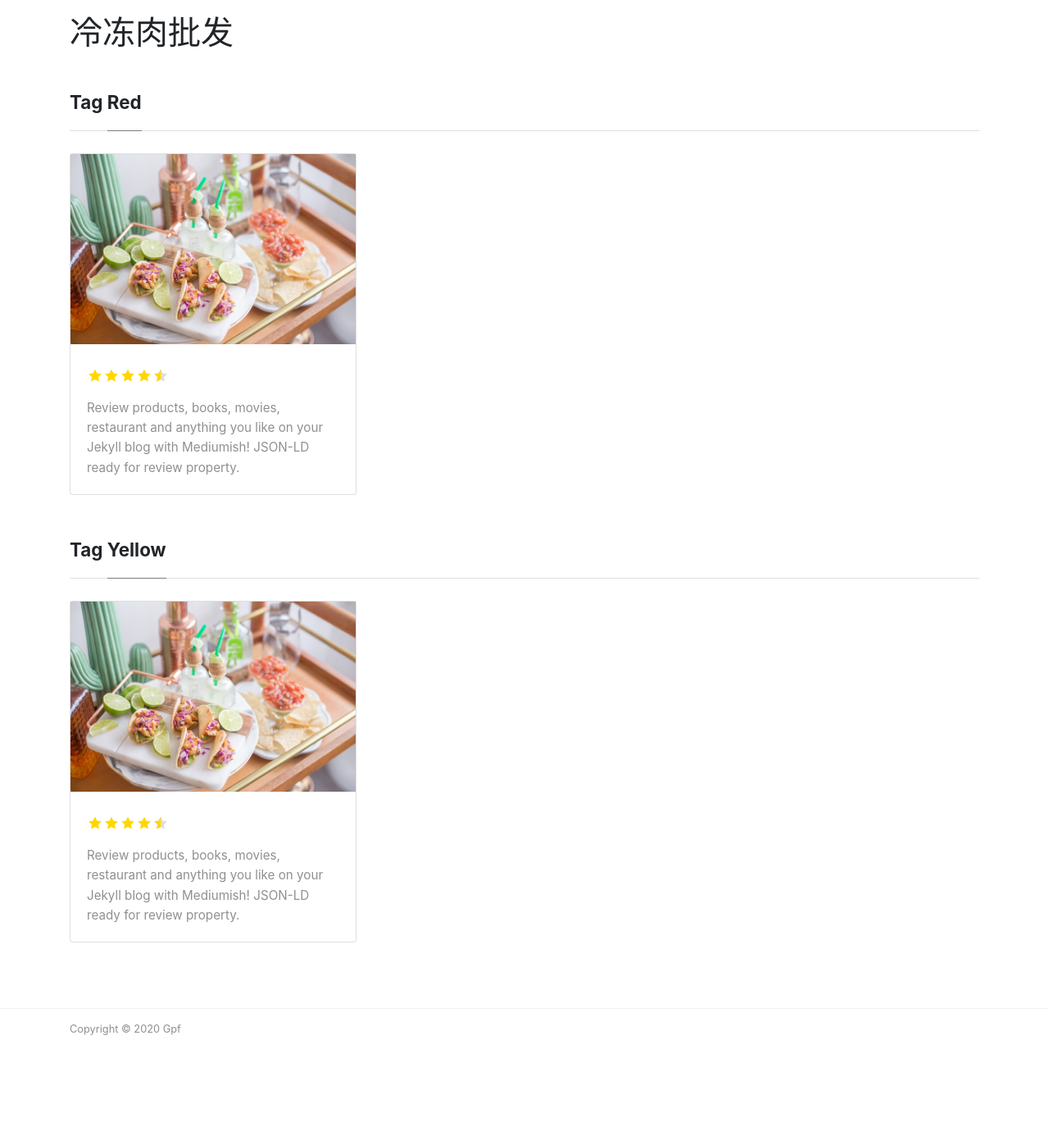
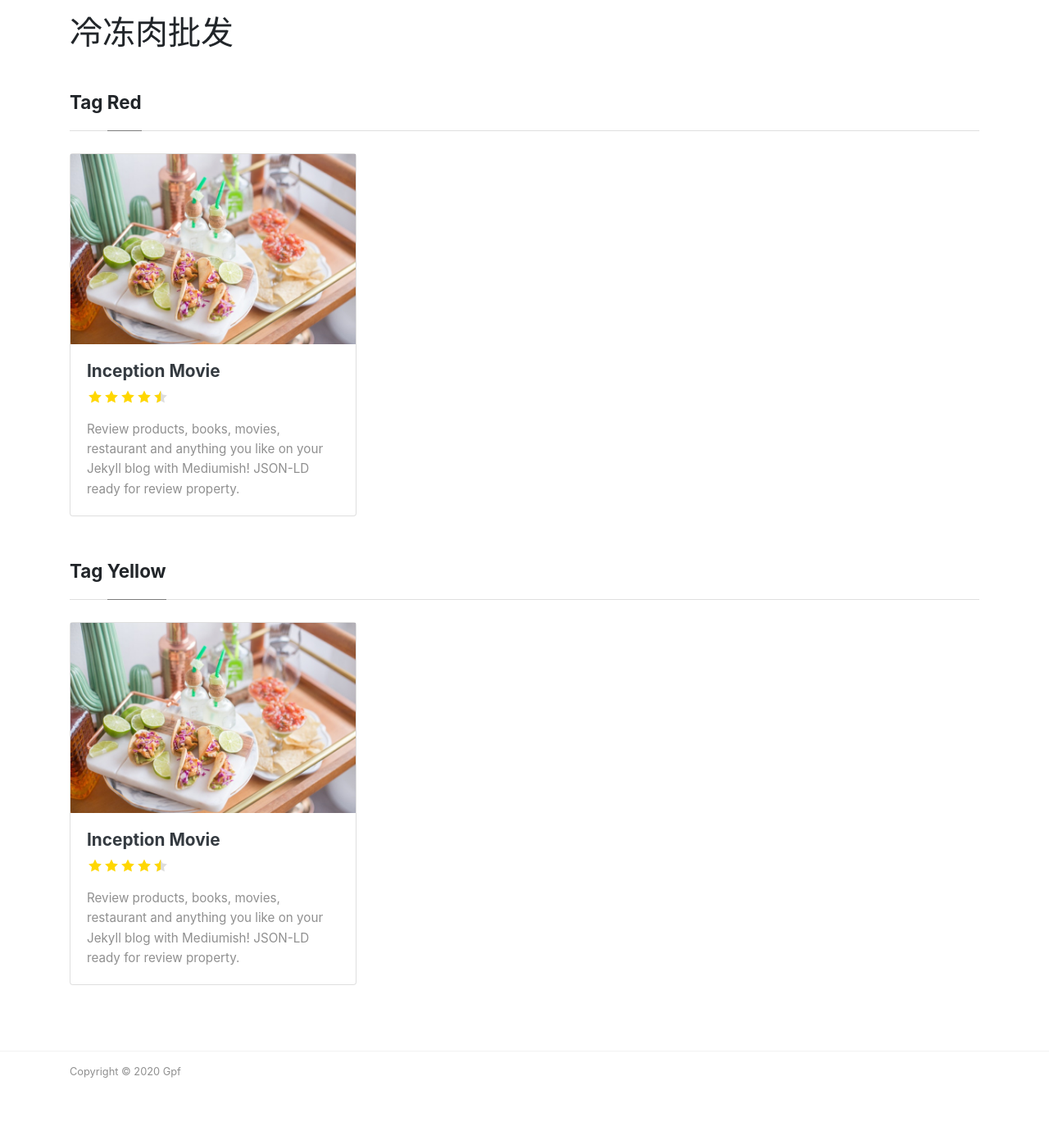
Before and after one commit to gpf192/gpf192.github.io, a Jekyll site: the page built from _pages/tags.md, in a window 1280 px wide. Shown: the whole page at 82% size. Built offline with Jekyll 4.4.1, drawn with Linux system fonts in a browser that asks for light colours; nearby versions of some CDN libraries; before the commit the page ends 1339 px from its top, so only the background shows below that.

Commit message:
feat hide

```diff
--- a/_includes/featuredbox.html
+++ b/_includes/featuredbox.html
@@ -28,6 +28,7 @@
                         <div class="card-body">
                             <h2 class="card-title">
                                 <!--<a class="text-dark" href="{{ site.baseurl }}{{ post.url }}">{{ post.title }}</a>-->
+                                <a class="text-dark">{{ post.title }}</a>
                                 {% if post.rating %}
                                 <div class="mb-2 mt-2 font-weight-normal">
                                 {% include star_rating_postbox.html %}
--- a/_includes/postbox.html
+++ b/_includes/postbox.html
@@ -19,6 +19,7 @@
         <div class="card-body">
             <h2 class="card-title">
                 <!--<a class="text-dark" href="{{ site.baseurl }}{{ post.url }}">{{ post.title }}</a>-->
+                <a class="text-dark">{{ post.title }}</a>
                 {% if post.rating %}
                 <div class="mb-2 mt-2 font-weight-normal">
                 {% include star_rating_postbox.html %}
```
